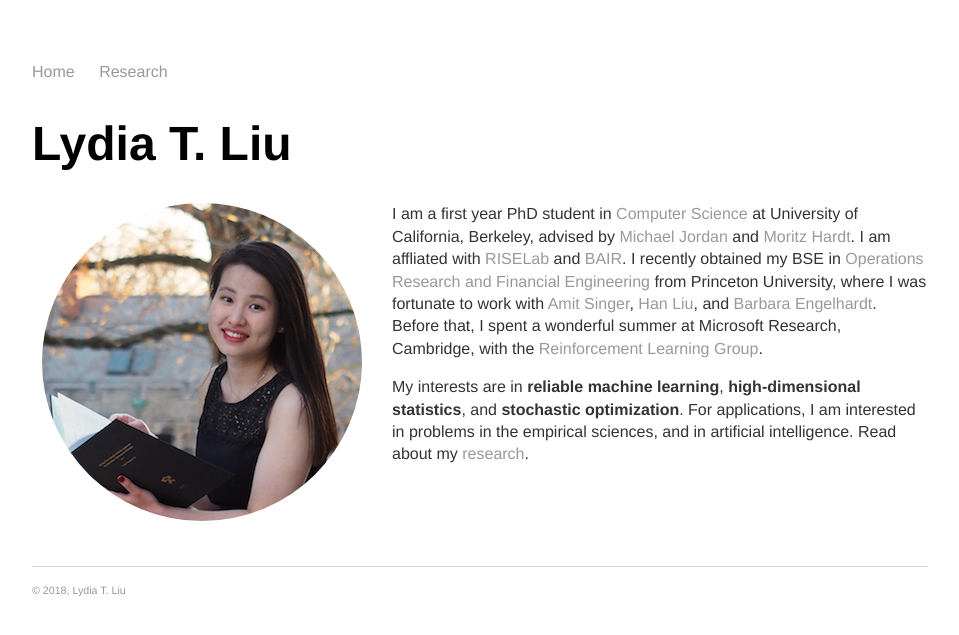
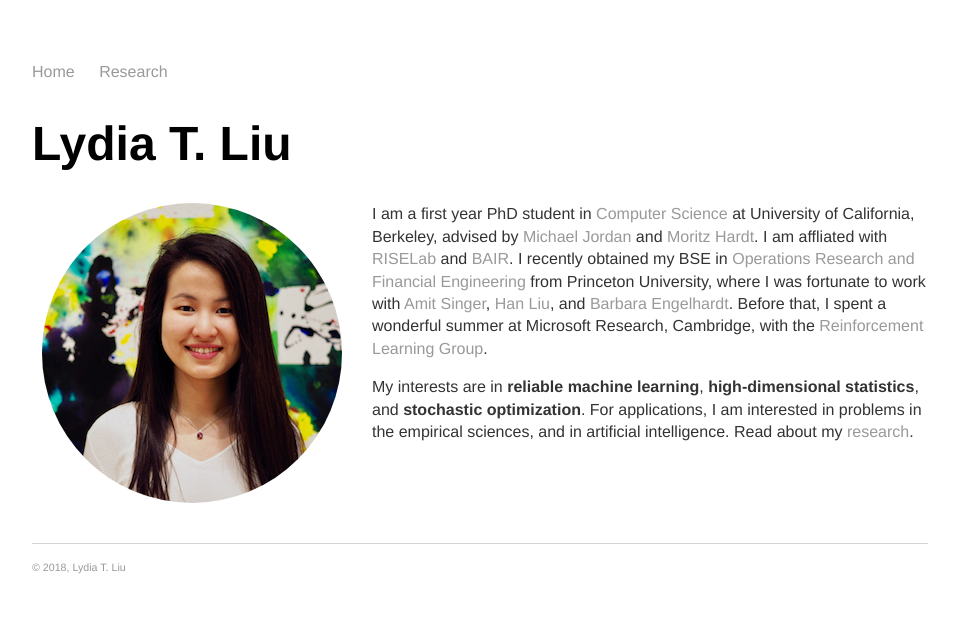
Before and after one commit to serenalwang/serenalwang.github.io, a Jekyll site: the page built from index.md, in a window 1280 px wide. Shown: the top 635 px of the page, without its empty margins (160-1119 px from the left). Built offline with Jekyll 4.4.1, drawn with Linux system fonts in a browser that asks for light colours.

Commit message:
Update index.md

```diff
--- a/index.md
+++ b/index.md
@@ -6,7 +6,7 @@ title: Lydia T Liu
 
 # Lydia T. Liu #
 
-<img src="img/web_prof.jpg" alt="Photo" class="leftside_image">
+<img src="img/francis.jpg" alt="Photo" class="leftside_image">
 
 I am a first year PhD student in [Computer Science](https://eecs.berkeley.edu/) at University of California, Berkeley, advised by [Michael Jordan](https://people.eecs.berkeley.edu/~jordan/) and [Moritz Hardt](http://www.moritzhardt.com/). I am affliated with [RISELab](http://rise.cs.berkeley.edu/) and [BAIR](http://bair.berkeley.edu/).
 I recently obtained my BSE in [Operations Research and Financial Engineering](https://orfe.princeton.edu/) from Princeton University, where I was fortunate to work with [Amit Singer](https://web.math.princeton.edu/~amits/), [Han Liu](https://www.princeton.edu/~hanliu/), and [Barbara Engelhardt](https://www.cs.princeton.edu/~bee/). Before that, I spent a wonderful summer at Microsoft Research, Cambridge, with the [Reinforcement Learning Group](https://www.microsoft.com/en-us/research/group/reinforcement-learning-group/).
```
